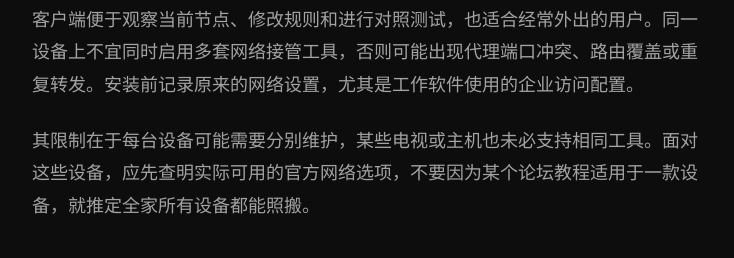
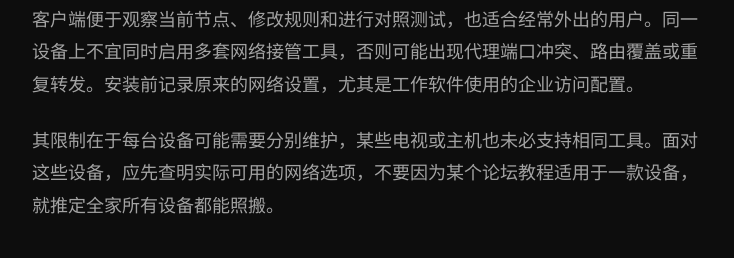
Before and after one commit to 9jacky9/shanhucloud.cyou, a plain HTML site: page network-optimization.html in a window 1280 px wide. Shown: the part 876-1134 px from the top of the page, without its empty margins (272-1006 px from the left). Drawn offline with Linux system fonts and the light colour scheme.

Commit message:
Improve practical airport guides and update recommendation links

```diff
--- a/network-optimization.html
+++ b/network-optimization.html
@@ -48,7 +48,7 @@
 <p>如果家庭成员只在少量电脑和手机上使用订阅，客户端方案通常更容易从单设备开始验证。发生问题时，停止该设备代理就能缩小影响范围。统一网关适合确有多设备需求、愿意维护规则与备份的人，但并不会自动提高宽带本身的容量。</p>
 <h2>单设备客户端的优势与限制</h2>
 <p>客户端便于观察当前节点、修改规则和进行对照测试，也适合经常外出的用户。同一设备上不宜同时启用多套网络接管工具，否则可能出现代理端口冲突、路由覆盖或重复转发。安装前记录原来的网络设置，尤其是工作软件使用的企业访问配置。</p>
-<p>其限制在于每台设备可能需要分别维护，某些电视或主机也未必支持相同工具。面对这些设备，应先查明实际可用的官方网络选项，不要因为某个论坛教程适用于一款设备，就推定全家所有设备都能照搬。</p>
+<p>其限制在于每台设备可能需要分别维护，某些电视或主机也未必支持相同工具。面对这些设备，应先查明实际可用的网络选项，不要因为某个论坛教程适用于一款设备，就推定全家所有设备都能照搬。</p>
 <h2>网关方案应先做小范围试点</h2>
 <p>准备软路由前，确认硬件接口、存储空间、系统支持与恢复方式。先导出原路由器配置，并保留直接连接原网络的方法。测试时只让一台非关键设备使用新网关，验证网页、视频、局域网访问和重启后的状态，再决定是否扩大范围。</p>
 <p>不要一开始就同时修改家庭DHCP、DNS、无线名称和代理规则。只要其中一处配置不一致，就可能造成设备能连Wi-Fi却无法上网。逐步调整能够保留明确故障边界，也便于家人在维护者不在场时恢复基础连接。</p>
```
Also changed, not shown: cyber-security.html (+1 -1 lines).
